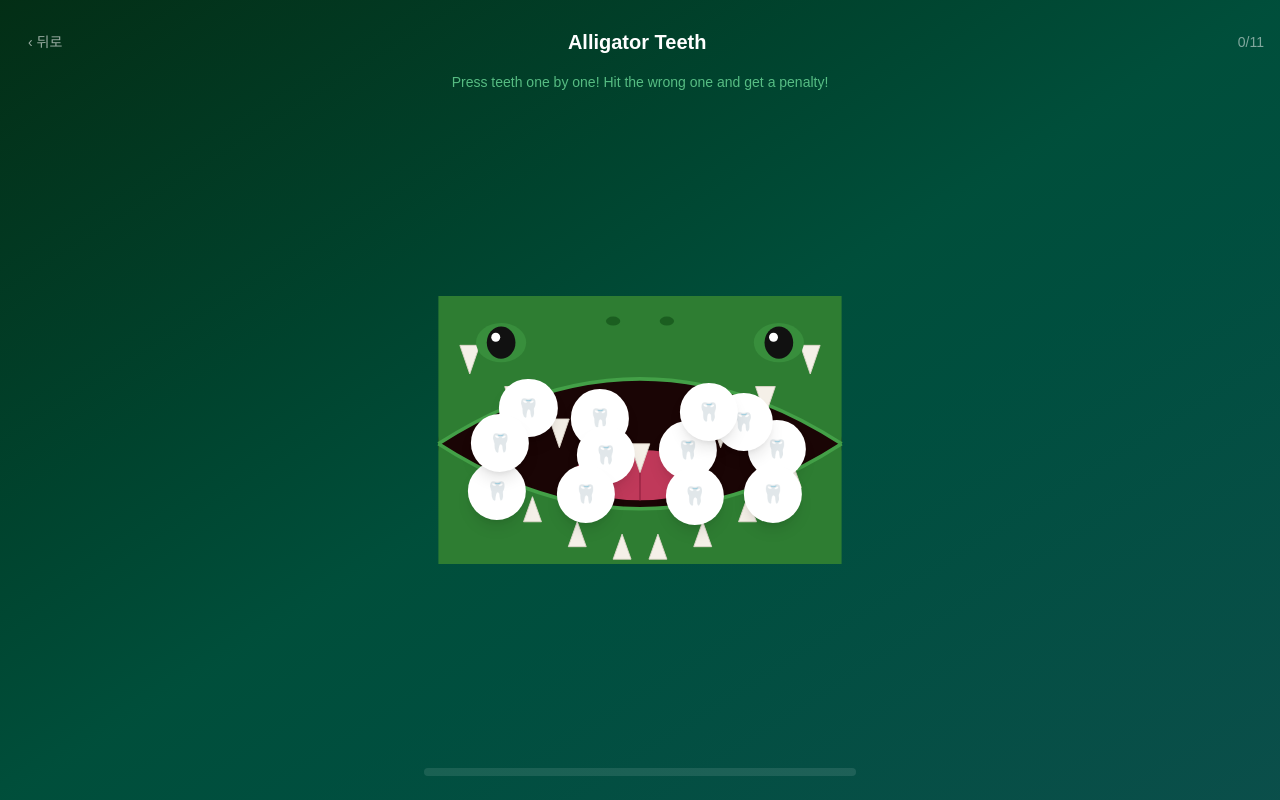
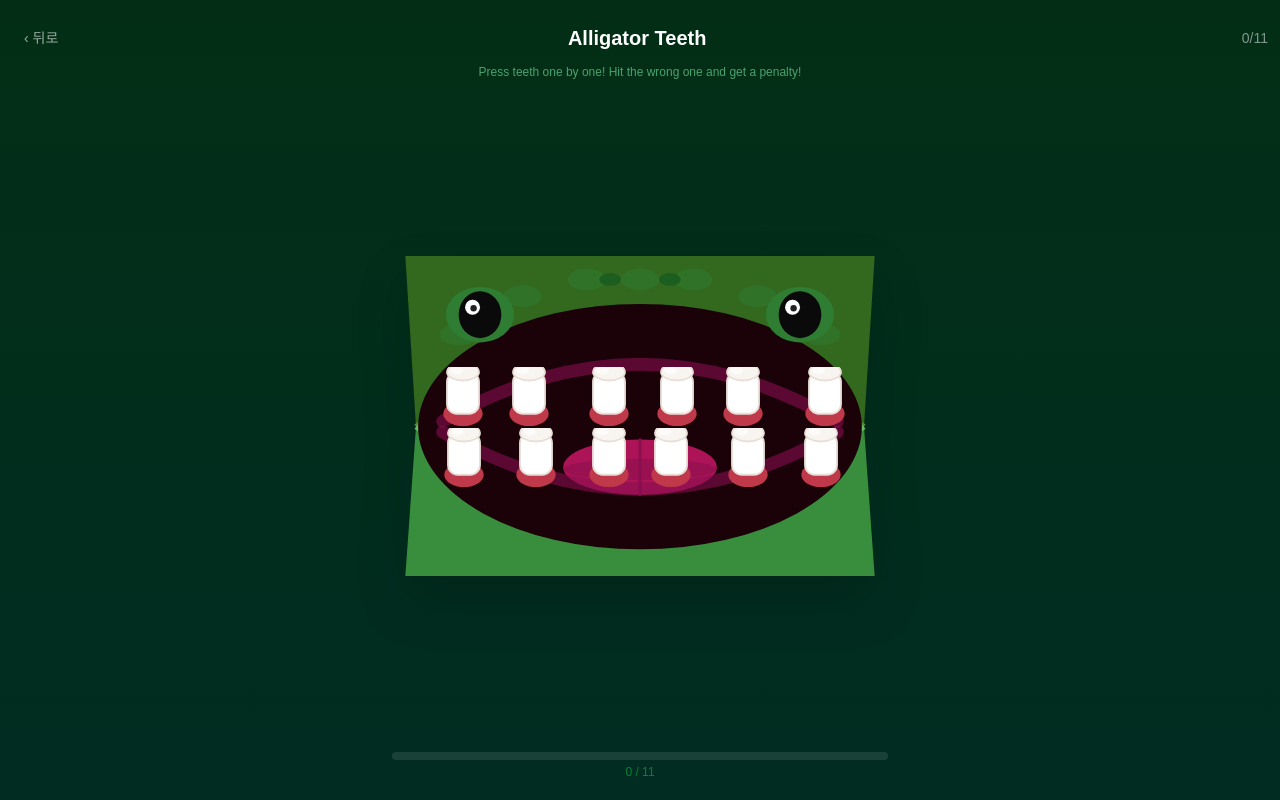
Before and after one commit to Seohanul/drinktap, a Next.js app: page /en/alligator in a window 1280 px wide. Built offline with nearby package versions, Linux system fonts and the light colour scheme.

Commit message:
Alligator: 3D tooth SVG, jaw design, random positions on restart

```diff
--- a/app/[locale]/alligator/page.tsx
+++ b/app/[locale]/alligator/page.tsx
@@ -11,126 +11,158 @@ function pickPenaltyIndex() {
   return Math.floor(Math.random() * TOTAL_TEETH);
 }
 
-// 입 안쪽 영역(%) 안에서 겹치지 않게 랜덤 배치
+// 위턱 6개 + 아래턱 6개, 게임마다 x 간격 랜덤
 function generatePositions() {
-  // 4열 3행 격자를 만들고 각 셀 안에서 랜덤 오프셋
-  const cols = 4;
-  const rows = 3;
-  // 입 안쪽 영역: x 12~88%, y 38~78%
-  const xMin = 12, xMax = 88;
-  const yMin = 38, yMax = 78;
-  const cellW = (xMax - xMin) / cols;
-  const cellH = (yMax - yMin) / rows;
-  const pad = 3;
+  const topRowY = 40 + Math.random() * 6;   // 위턱 줄 y
+  const botRowY = 63 + Math.random() * 6;   // 아래턱 줄 y
+  const startX = 12 + Math.random() * 4;    // 시작 x
+  const gap = 12 + Math.random() * 3;       // 이빨 간격
 
-  const positions: { x: number; y: number }[] = [];
-  for (let r = 0; r < rows; r++) {
-    for (let c = 0; c < cols; c++) {
-      positions.push({
-        x: xMin + cellW * c + pad + Math.random() * (cellW - pad * 2),
-        y: yMin + cellH * r + pad + Math.random() * (cellH - pad * 2),
-      });
-    }
+  const raw = Array.from({ length: TOTAL_TEETH }, (_, i) => ({
+    x: startX + (i % 6) * gap + Math.random() * 2.5,
+    y: i < 6 ? topRowY : botRowY,
+  }));
+
+  // 인덱스 셔플 (어떤 이빨이 penalty인지 위치로 티 안 나게)
+  const order = Array.from({ length: TOTAL_TEETH }, (_, i) => i);
+  for (let i = order.length - 1; i > 0; i--) {
+    const j = Math.floor(Math.random() * (i + 1));
+    [order[i], order[j]] = [order[j], order[i]];
   }
-
-  // 피셔-예이츠 셔플
-  for (let i = positions.length - 1; i > 0; i--) {
-    const j = Math.floor(Math.random() * (i + 1));
-    [positions[i], positions[j]] = [positions[j], positions[i]];
-  }
-  return positions;
+  return order.map((idx) => raw[idx]);
 }
 
-type ToothState = "idle" | "safe" | "penalty";
+type ToothState = "idle" | "pressed" | "penalty";
 
-// 악어 입 SVG 컴포넌트
+// 이빨 하나 SVG
+function Tooth({
+  state,
+  onPress,
+}: {
+  state: ToothState;
+  onPress: () => void;
+}) {
+  const isIdle = state === "idle";
+  const isSafe = state === "pressed";
+  const isPenalty = state === "penalty";
+
+  return (
+    <svg
+      viewBox="0 0 40 52"
+      className={[
+        "w-full h-full select-none touch-none transition-transform duration-100",
+        isIdle ? "active:scale-90 cursor-pointer" : "",
+        isSafe ? "opacity-40" : "",
+        isPenalty ? "scale-125" : "",
+      ].join(" ")}
+      onPointerDown={isIdle ? onPress : undefined}
+      xmlns="http://www.w3.org/2000/svg"
+    >
+      {/* 잇몸 */}
+      <ellipse
+        cx="20"
+        cy={isSafe ? 42 : 38}
+        rx="16"
+        ry="10"
+        fill={isPenalty ? "#ff3333" : "#c0394a"}
+        className="transition-all duration-150"
+      />
+      {/* 이빨 몸통 */}
+      <rect
+        x="7"
+        y={isSafe ? 14 : 4}
+        width="26"
+        height={isSafe ? 28 : 34}
+        rx="8"
+        fill={isPenalty ? "#ffdddd" : "white"}
+        stroke={isPenalty ? "#ff6666" : "#e8e0d8"}
+        strokeWidth="1.5"
+        className="transition-all duration-150"
+      />
+      {/* 이빨 윗면 (3D 광택) */}
+      <ellipse
+        cx="20"
+        cy={isSafe ? 14 : 4}
+        rx="13"
+        ry="7"
+        fill={isPenalty ? "#ffbbbb" : "#f8f5f0"}
+        stroke={isPenalty ? "#ff6666" : "#e8e0d8"}
+        strokeWidth="1.5"
+        className="transition-all duration-150"
+      />
+      {/* 광택 하이라이트 */}
+      {isIdle && (
+        <ellipse cx="15" cy={3} rx="5" ry="3" fill="white" opacity="0.6" />
+      )}
+      {/* 벌칙 이빨 - X 표시 */}
+      {isPenalty && (
+        <>
+          <line x1="14" y1="16" x2="26" y2="28" stroke="#ff4444" strokeWidth="3" strokeLinecap="round" />
+          <line x1="26" y1="16" x2="14" y2="28" stroke="#ff4444" strokeWidth="3" strokeLinecap="round" />
+        </>
+      )}
+    </svg>
+  );
+}
+
+// 악어 입 SVG (배경)
 function AlligatorMouth({ children }: { children: React.ReactNode }) {
   return (
-    <div className="relative w-full" style={{ aspectRatio: "5/3" }}>
+    <div className="relative w-full" style={{ aspectRatio: "16/10" }}>
       <svg
-        viewBox="0 0 500 300"
-        className="absolute inset-0 w-full h-full"
+        viewBox="0 0 480 300"
+        className="absolute inset-0 w-full h-full drop-shadow-2xl"
         xmlns="http://www.w3.org/2000/svg"
       >
-        {/* 입 안쪽 (어두운 배경) */}
-        <ellipse cx="250" cy="165" rx="225" ry="115" fill="#1a0505" />
+        {/* 그림자 */}
+        <ellipse cx="240" cy="270" rx="200" ry="18" fill="black" opacity="0.25" />
+
+        {/* ── 위턱 ── */}
+        <path d="M 30 160 Q 240 5 450 160 L 460 0 L 20 0 Z" fill="#33691e" />
+        {/* 위턱 하이라이트 */}
+        <path d="M 30 160 Q 240 5 450 160" fill="none" stroke="#558b2f" strokeWidth="5" />
+        {/* 위 비늘 (장식) */}
+        {[70, 130, 190, 240, 290, 350, 410].map((x, i) => (
+          <ellipse key={i} cx={x} cy={Math.max(10, 160 - Math.sqrt(Math.max(0, 220 * 220 - (x - 240) * (x - 240))) * 155 / 220) + 12}
+            rx="18" ry="10" fill="#2e7d32" opacity="0.5" />
+        ))}
+
+        {/* ── 아래턱 ── */}
+        <path d="M 30 160 Q 240 295 450 160 L 460 300 L 20 300 Z" fill="#388e3c" />
+        {/* 아래턱 하이라이트 */}
+        <path d="M 30 160 Q 240 295 450 160" fill="none" stroke="#66bb6a" strokeWidth="5" />
+
+        {/* ── 입 안쪽 ── */}
+        <ellipse cx="240" cy="160" rx="208" ry="115" fill="#1a0208" />
 
         {/* 혀 */}
-        <ellipse cx="250" cy="200" rx="75" ry="28" fill="#c0395a" />
-        <line x1="250" y1="175" x2="250" y2="228" stroke="#a02848" strokeWidth="2" />
+        <ellipse cx="240" cy="198" rx="72" ry="26" fill="#ad1457" />
+        <ellipse cx="240" cy="200" rx="72" ry="10" fill="#880e4f" opacity="0.5" />
+        <line x1="240" y1="172" x2="240" y2="224" stroke="#880e4f" strokeWidth="2.5" strokeLinecap="round" />
 
-        {/* 위턱 */}
-        <path
-          d="M 25 165 Q 250 20 475 165 L 475 0 L 25 0 Z"
-          fill="#2e7d32"
-        />
-        {/* 위턱 테두리 */}
-        <path
-          d="M 25 165 Q 250 20 475 165"
-          fill="none"
-          stroke="#43a047"
-          strokeWidth="4"
-        />
+        {/* ── 눈 왼쪽 ── */}
+        <ellipse cx="90" cy="55" rx="32" ry="26" fill="#2e7d32" />
+        <ellipse cx="90" cy="55" rx="20" ry="22" fill="#0a0a0a" />
+        <ellipse cx="83" cy="48" rx="7" ry="7" fill="white" />
+        <ellipse cx="84" cy="49" rx="3" ry="3" fill="#222" />
 
-        {/* 위 이빨 (장식) */}
-        {[60, 110, 160, 210, 250, 290, 340, 390, 440].map((x, i) => {
-          const pct = (x - 25) / 450;
-          const yBase = 20 + 145 * Math.sin(Math.PI * pct);
-          return (
-            <polygon
-              key={i}
-              points={`${x - 11},${yBase} ${x + 11},${yBase} ${x},${yBase + 32}`}
-              fill="#f5f0e8"
-              stroke="#e0d8cc"
-              strokeWidth="1"
-            />
-          );
-        })}
-
-        {/* 아래턱 */}
-        <path
-          d="M 25 165 Q 250 310 475 165 L 475 300 L 25 300 Z"
-          fill="#2e7d32"
-        />
-        {/* 아래턱 테두리 */}
-        <path
-          d="M 25 165 Q 250 310 475 165"
-          fill="none"
-          stroke="#43a047"
-          strokeWidth="4"
-        />
-
-        {/* 아래 이빨 (장식) */}
-        {[80, 130, 180, 230, 270, 320, 370, 420].map((x, i) => {
-          const pct = (x - 25) / 450;
-          const yBase = 165 + 130 * Math.sin(Math.PI * pct);
-          return (
-            <polygon
-              key={i}
-              points={`${x - 10},${yBase} ${x + 10},${yBase} ${x},${yBase - 28}`}
-              fill="#f5f0e8"
-              stroke="#e0d8cc"
-              strokeWidth="1"
-            />
-          );
-        })}
-
-        {/* 눈 (왼쪽) */}
-        <ellipse cx="95" cy="52" rx="28" ry="22" fill="#388e3c" />
-        <ellipse cx="95" cy="52" rx="16" ry="18" fill="#111" />
-        <ellipse cx="89" cy="46" rx="5" ry="5" fill="white" />
-
-        {/* 눈 (오른쪽) */}
-        <ellipse cx="405" cy="52" rx="28" ry="22" fill="#388e3c" />
-        <ellipse cx="405" cy="52" rx="16" ry="18" fill="#111" />
-        <ellipse cx="399" cy="46" rx="5" ry="5" fill="white" />
+        {/* ── 눈 오른쪽 ── */}
+        <ellipse cx="390" cy="55" rx="32" ry="26" fill="#2e7d32" />
+        <ellipse cx="390" cy="55" rx="20" ry="22" fill="#0a0a0a" />
+        <ellipse cx="383" cy="48" rx="7" ry="7" fill="white" />
+        <ellipse cx="384" cy="49" rx="3" ry="3" fill="#222" />
 
         {/* 콧구멍 */}
-        <ellipse cx="220" cy="28" rx="8" ry="5" fill="#1b5e20" />
-        <ellipse cx="280" cy="28" rx="8" ry="5" fill="#1b5e20" />
+        <ellipse cx="212" cy="22" rx="10" ry="6" fill="#1b5e20" />
+        <ellipse cx="268" cy="22" rx="10" ry="6" fill="#1b5e20" />
+
+        {/* 잇몸 라인 (위) */}
+        <path d="M 55 155 Q 240 48 425 155" fill="none" stroke="#880e4f" strokeWidth="12" strokeLinecap="round" opacity="0.6" />
+        {/* 잇몸 라인 (아래) */}
+        <path d="M 55 165 Q 240 272 425 165" fill="none" stroke="#880e4f" strokeWidth="12" strokeLinecap="round" opacity="0.6" />
       </svg>
 
-      {/* 인터랙티브 이빨 버튼들 */}
+      {/* 이빨 버튼들 */}
       {children}
     </div>
   );
@@ -142,6 +174,7 @@ export default function AlligatorPage() {
   const params = useParams();
   const locale = params.locale as string;
 
+  const [gameKey, setGameKey] = useState(0); // 리셋 강제 트리거
   const [penaltyIndex, setPenaltyIndex] = useState(pickPenaltyIndex);
   const [teeth, setTeeth] = useState<ToothState[]>(Array(TOTAL_TEETH).fill("idle"));
   const [positions, setPositions] = useState(generatePositions);
@@ -156,11 +189,11 @@ export default function AlligatorPage() {
           next[i] = "penalty";
           return next;
         });
-        setTimeout(() => setGameOver(true), 450);
+        setTimeout(() => setGameOver(true), 500);
       } else {
         setTeeth((prev) => {
           const next = [...prev];
-          next[i] = "safe";
+          next[i] = "pressed";
           return next;
         });
       }
@@ -169,13 +202,16 @@ export default function AlligatorPage() {
   );
 
   const restart = () => {
-    setPenaltyIndex(pickPenaltyIndex());
-    setPositions(generatePositions());
+    const newPositions = generatePositions();
+    const newPenalty = pickPenaltyIndex();
+    setPenaltyIndex(newPenalty);
+    setPositions(newPositions);
     setTeeth(Array(TOTAL_TEETH).fill("idle"));
     setGameOver(false);
+    setGameKey((k) => k + 1);
   };
 
-  const safeCount = teeth.filter((s) => s === "safe").length;
+  const safeCount = teeth.filter((s) => s === "pressed").length;
 
   return (
     <>
@@ -186,9 +222,9 @@ export default function AlligatorPage() {
         />
       )}
 
-      <div className="min-h-screen flex flex-col bg-gradient-to-br from-green-950 via-emerald-900 to-teal-900 px-4 py-6">
+      <div className="min-h-screen flex flex-col bg-gradient-to-b from-green-950 to-emerald-950 px-3 py-5">
         {/* 헤더 */}
-        <div className="flex items-center justify-between mb-3">
+        <div className="flex items-center justify-between mb-2">
           <button
             onClick={() => router.push(`/${locale}/lobby`)}
             className="text-white/60 hover:text-white text-sm px-3 py-2 rounded-lg hover:bg-white/10 transition-colors"
@@ -201,51 +237,44 @@ export default function AlligatorPage() {
           </span>
         </div>
 
-        <p className="text-center text-green-300/70 text-sm mb-4 px-4">
+        <p className="text-center text-green-300/60 text-xs mb-3">
           {t("alligator.description")}
         </p>
 
-        {/* 악어 입 + 이빨 버튼 */}
-        <div className="flex-1 flex items-center justify-center px-2">
-          <div className="w-full max-w-md">
+        {/* 악어 입 */}
+        <div className="flex-1 flex items-center justify-center px-1">
+          <div className="w-full max-w-lg" key={gameKey}>
             <AlligatorMouth>
               {teeth.map((state, i) => (
-                <button
+                <div
                   key={i}
-                  onPointerDown={() => handlePress(i)}
-                  disabled={state !== "idle" || gameOver}
                   style={{
                     position: "absolute",
                     left: `${positions[i].x}%`,
                     top: `${positions[i].y}%`,
+                    width: "10%",
+                    aspectRatio: "0.8",
                     transform: "translate(-50%, -50%)",
-                    width: "13%",
-                    aspectRatio: "1",
                   }}
-                  className={[
-                    "rounded-full flex items-center justify-center font-black transition-all duration-150 select-none touch-none shadow-lg text-lg",
-                    state === "idle"
-                      ? "bg-white hover:bg-yellow-50 active:scale-75"
-                      : state === "safe"
-                      ? "bg-green-400/50 scale-75 opacity-50 pointer-events-none"
-                      : "bg-red-500 scale-125 pointer-events-none",
-                  ].join(" ")}
                 >
-                  {state === "idle" ? "🦷" : state === "safe" ? "✓" : "💥"}
-                </button>
+                  <Tooth state={state} onPress={() => handlePress(i)} />
+                </div>
               ))}
             </AlligatorMouth>
           </div>
         </div>
 
         {/* 진행 바 */}
-        <div className="mt-4 max-w-md mx-auto w-full px-2">
+        <div className="mt-3 max-w-lg mx-auto w-full px-2">
           <div className="h-2 rounded-full bg-white/10 overflow-hidden">
             <div
               className="h-full bg-green-400 rounded-full transition-all duration-300"
               style={{ width: `${(safeCount / (TOTAL_TEETH - 1)) * 100}%` }}
             />
           </div>
+          <p className="text-center text-green-700 text-xs mt-1">
+            {safeCount} / {TOTAL_TEETH - 1}
+          </p>
         </div>
       </div>
     </>
```
